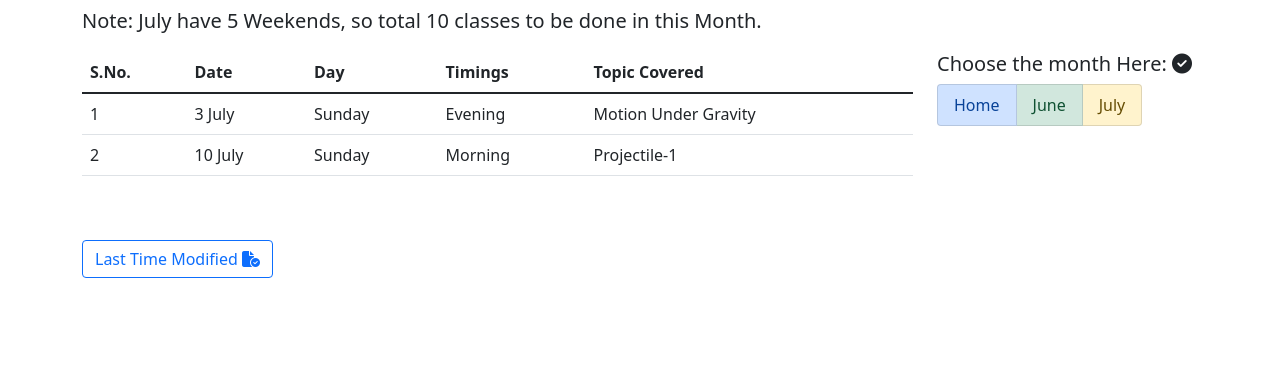
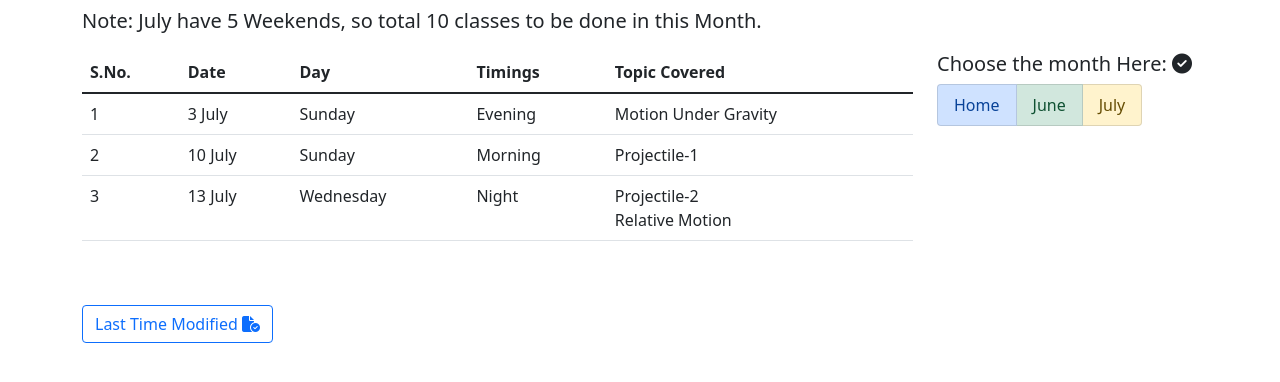
Before and after one commit to sudhanshusmith/Neepun, a plain HTML site: page july.html in a window 1280 px wide. Shown: the part 110-492 px from the top of the page. Drawn offline with Linux system fonts and the light colour scheme.

Commit message:
Update july.html

```diff
--- a/july.html
+++ b/july.html
@@ -46,6 +46,16 @@
                 <td>Sunday</td>
                 <td>Morning</td>
                 <td>Projectile-1</td>
+              </tr>
+
+
+
+               <tr>
+                <td>3</td>
+                <td>13 July</td>
+                <td>Wednesday</td>
+                <td>Night</td>
+                <td>Projectile-2 <br> Relative Motion</td>
               </tr>
 
 
```
